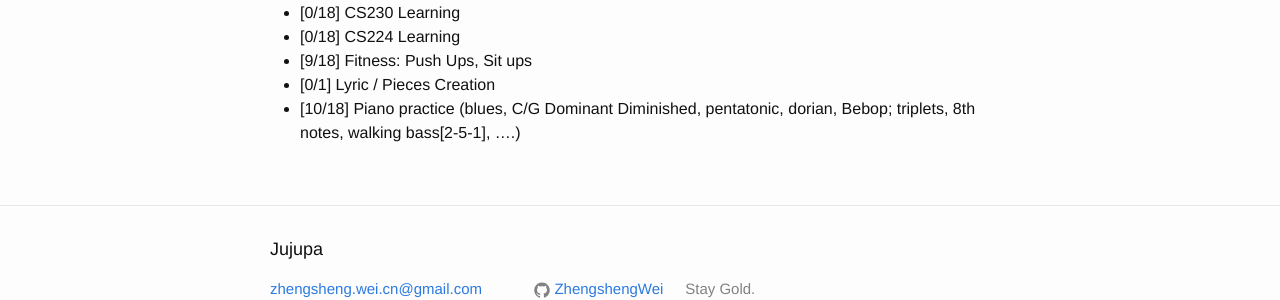
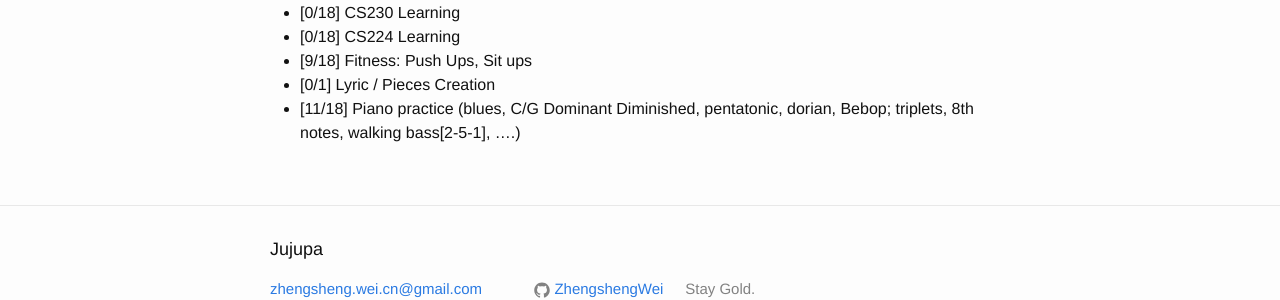
Before and after one commit to ZhengshengWei/zhengshengwei.github.io, a Jekyll site: the page built from _posts/2021-07-01-July-Wish.md, in a window 1280 px wide. Shown: the part 316-616 px from the top of the page. Built offline with Jekyll 4.4.1, drawn with Linux system fonts in a browser that asks for light colours; comment, search, counter and statistics services are not loaded.

Commit message:
update July's goals

```diff
--- a/_posts/2021-07-01-July-Wish.md
+++ b/_posts/2021-07-01-July-Wish.md
@@ -17,5 +17,5 @@ modify: 2021-07-01 11:07:00
 + [0/18] CS224 Learning
 + [9/18] Fitness: Push Ups, Sit ups
 + [0/1] Lyric / Pieces Creation
-+ [10/18] Piano practice (blues, C/G Dominant Diminished, pentatonic, dorian, Bebop; triplets, 8th
++ [11/18] Piano practice (blues, C/G Dominant Diminished, pentatonic, dorian, Bebop; triplets, 8th
  notes, walking bass[2-5-1], ....)
```
